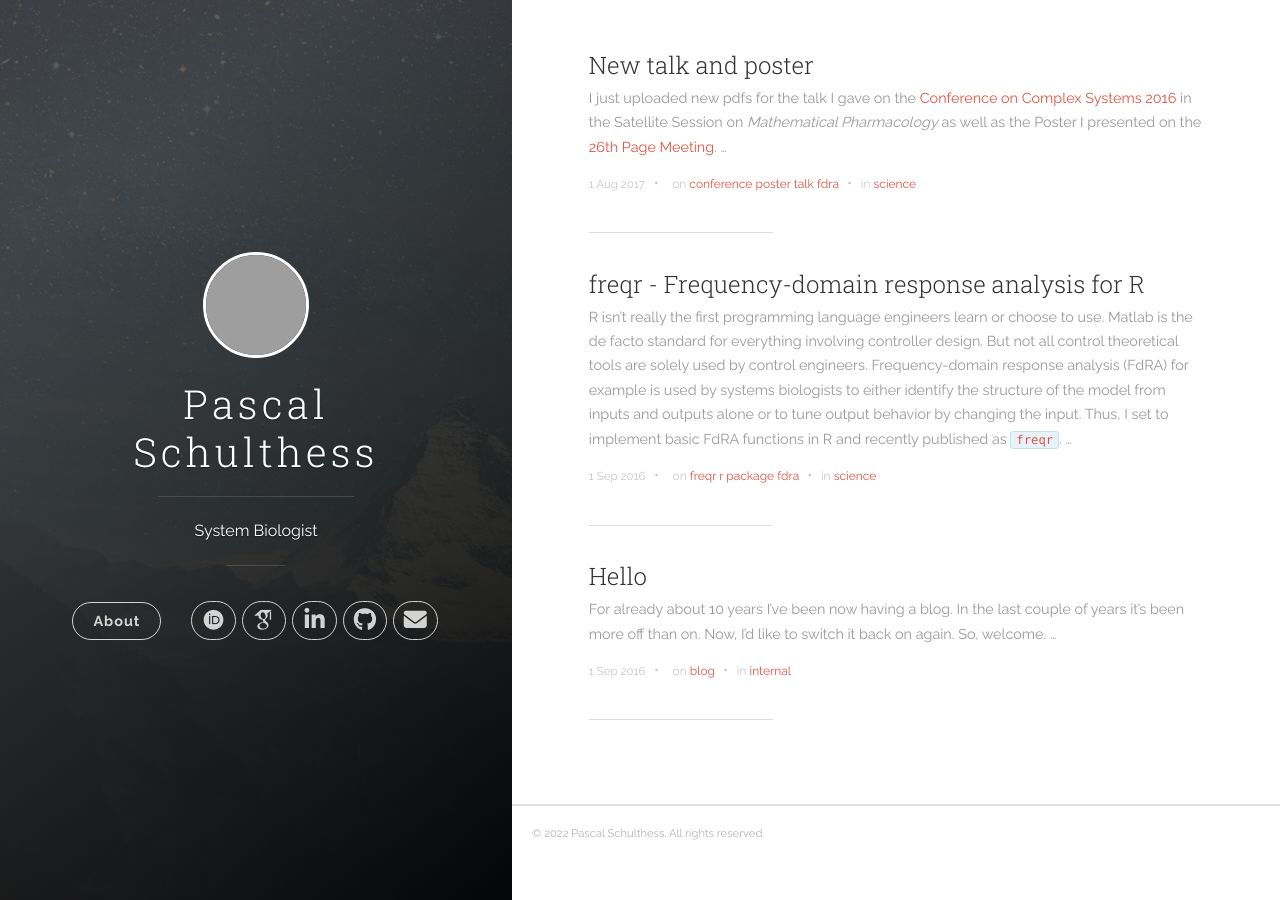
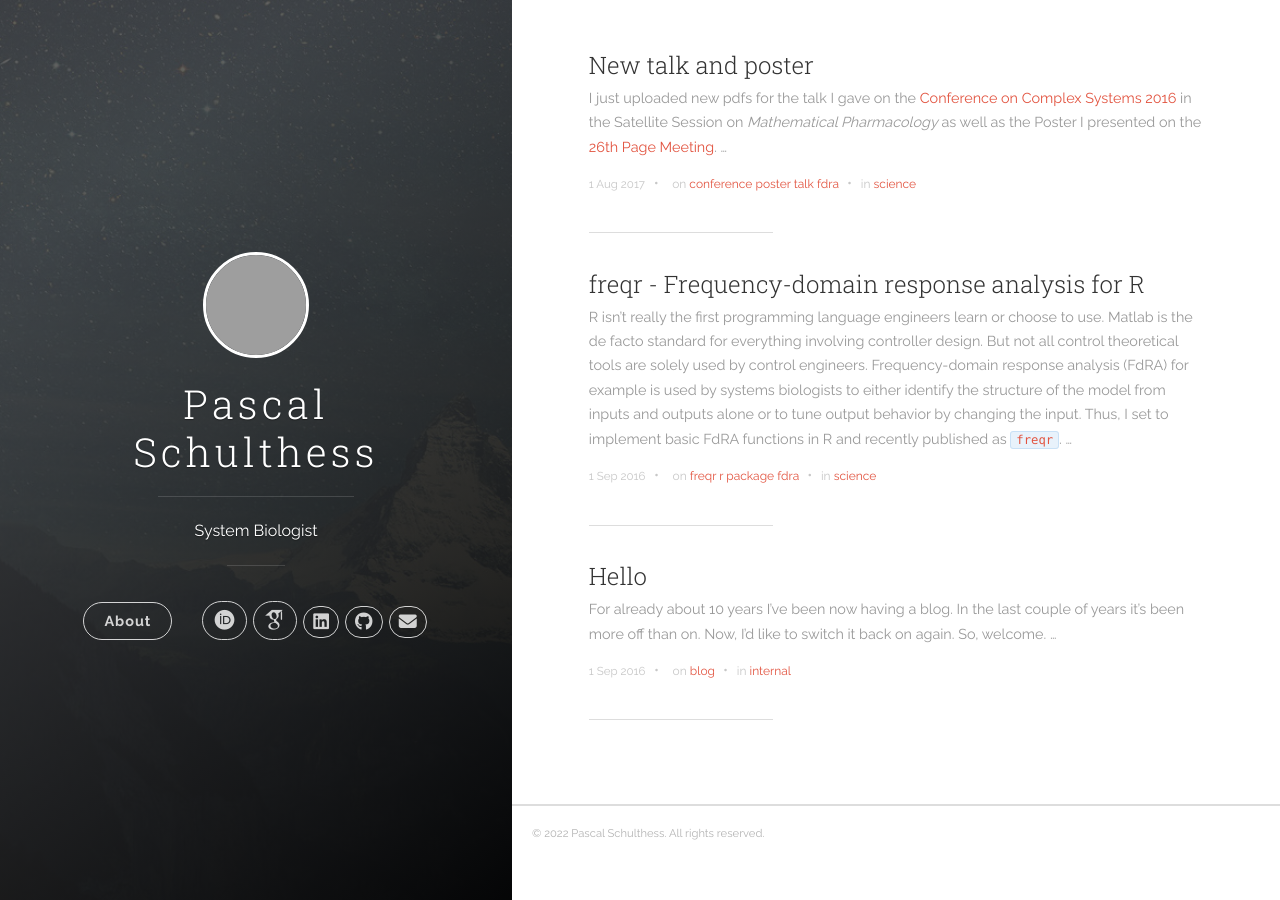
Before and after one commit to pascalschulthess/pascalschulthess.github.io, a Jekyll site: the page built from index.html, in a window 1280 px wide. Built offline with Jekyll 4.4.1, drawn with Linux system fonts in a browser that asks for light colours; nearby versions of some CDN libraries; some web fonts are replaced; the list of posts is cut into pages by our own code; grey boxes are pictures that could not be loaded.

Commit message:
updated fontawesome icons

```diff
--- a/_includes/head.html
+++ b/_includes/head.html
@@ -41,7 +41,7 @@
   <meta name="theme-color" content="#ffffff">
 
   <script src="https://cdn.mathjax.org/mathjax/latest/MathJax.js?config=TeX-AMS-MML_HTMLorMML" type="text/javascript"></script>
-  <script src="https://use.fontawesome.com/a0c41f75e4.js"></script>
+  <script src="https://kit.fontawesome.com/32ec87bab1.js" crossorigin="anonymous"></script>
   <link rel="stylesheet" href="{{ site.baseurl }}/css/academicons.css">
   <link rel="stylesheet" href="{{ site.baseurl }}/css/main.css">
   <link rel="canonical" href="{{ page.url | replace:'index.html','' | prepend: site.baseurl | prepend: site.url }}">
--- a/_includes/header.html
+++ b/_includes/header.html
@@ -62,7 +62,7 @@
                 <!-- LinkedIn -->
                 <li class="navigation__item">
                   <a href="https://www.linkedin.com/in/{{ site.author.linkedin_username }}" title="Find me on LinkedIn" target="_blank">
-                    <i class="fa fa-linkedin"></i>
+                    <i class="fa-brands fa-linkedin"></i>
                     <span class="label">LinkedIn</span>
                   </a>
                 </li>
@@ -72,7 +72,7 @@
                 <!-- SlideShare -->
                 <li class="navigation__item">
                   <a href="http://www.slideshare.net/{{ site.author.slideshare_username }}" title="Find me on SlideShare" target="_blank">
-                    <i class="fa fa-slideshare"></i>
+                    <i class="fa-brands fa-slideshare"></i>
                     <span class="label">SlideShare</span>
                   </a>
                 </li>
@@ -82,7 +82,7 @@
                 <!-- GitHub -->
                 <li class="navigation__item">
                   <a href="https://www.github.com/{{ site.author.github_username }}" title="Find me on GitHub" target="_blank">
-                    <i class="fa fa-github"></i>
+                    <i class="fa-brands fa-github"></i>
                     <span class="label">GitHub</span>
                   </a>
                 </li>
@@ -102,7 +102,7 @@
                 <!-- Mastodon -->
                 <li class="navigation__item">
                   <a href="http://{{ site.author.mastodon_username }}" title="Find me on Mastodon" target="_blank">
-                    <i class="fa fa-twitter"></i>
+                    <i class="fa-brands fa-mastodon"></i>
                     <span class="label">Mastodon</span>
                   </a>
                 </li>
@@ -112,7 +112,7 @@
                 <!-- Facebook -->
                 <li class="navigation__item">
                   <a href="http://fb.me/{{ site.author.facebook_username }}" title="Find me on Facebook" target="_blank">
-                    <i class="fa fa-facebook"></i>
+                    <i class="fa-brands fa-facebook"></i>
                     <span class="label">Facebook</span>
                   </a>
                 </li>
@@ -122,7 +122,7 @@
                 <!-- InstaGram -->
                 <li class="navigation__item">
                   <a href="https://www.instagram.com/{{ site.author.instagram_username }}" title="Find me on Instagram" target="_blank">
-                    <i class="fa fa-instagram"></i>
+                    <i class="fa-brands fa-instagram"></i>
                     <span class="label">Instagram</span>
                   </a>
                 </li>
@@ -131,7 +131,7 @@
                 <!-- Email -->
                 <li class="navigation__item">
                   <a href="{{ site.baseurl }}/contact" title="Contact me directly">
-                    <i class="fa fa-envelope"></i>
+                    <i class="fa-solid fa-envelope"></i>
                     <span class="label">Contact</span>
                   </a>
                 </li>
```
